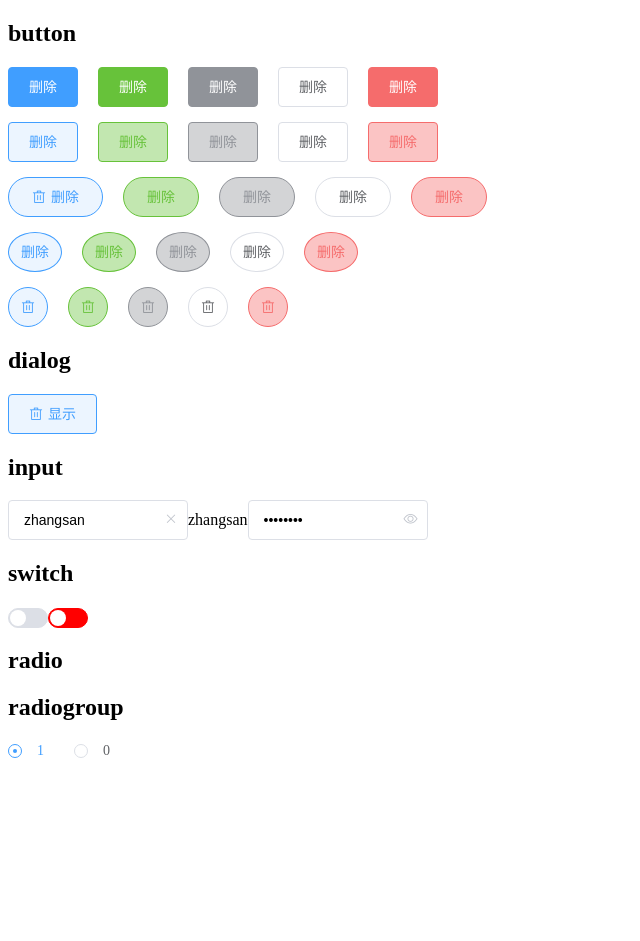
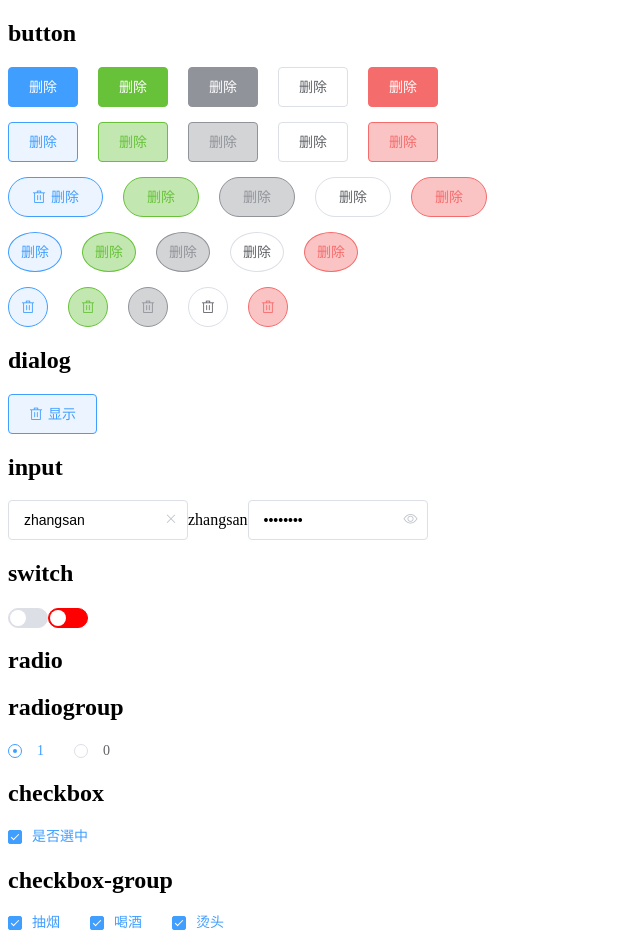
Before and after one commit to cuehuabuleng/tex-ui, a Vue app: page / in a window 1280 px wide. Shown: the whole page, without its empty margins (0-640 px from the left). Before the commit the page ends 800 px from the top, so only its background shows below. Built offline with nearby package versions, Linux system fonts and the light colour scheme.

Commit message:
feat:checkbox和checkboxgroup组件封装完毕

```diff
--- a/src/App.vue
+++ b/src/App.vue
@@ -101,6 +101,16 @@
     <tex-radio label="1"></tex-radio>
     <tex-radio label="0"></tex-radio>
   </tex-radiogroup>
+
+  <h2>checkbox</h2>
+  <tex-checkbox v-model:value="active"> 是否選中 </tex-checkbox>
+
+  <h2>checkbox-group</h2>
+  <tex-checkgroup v-model:value="hobby">
+    <tex-checkbox label="抽烟"></tex-checkbox>
+    <tex-checkbox label="喝酒"></tex-checkbox>
+    <tex-checkbox label="烫头"></tex-checkbox>
+  </tex-checkgroup>
 </template>
 
 <script>
@@ -111,6 +121,8 @@ export default {
       modelValue: "zhangsan",
       modleActive: false,
       value: "1",
+      active: true,
+      hobby:['抽烟', '喝酒','烫头']
     };
   },
   methods: {
@@ -122,6 +134,12 @@ export default {
     value() {
       console.log(this.value);
     },
+    active() {
+      console.log(this.active);
+    },
+    hobby(){
+      console.log('hobby', this.hobby)
+    }
   },
 };
 </script>
--- /dev/null
+++ b/src/components/checkbox-group.vue
@@ -0,0 +1,23 @@
+<template>
+  <div class="tex-checkbox-group">
+    <slot></slot>
+  </div>
+</template>
+<script>
+export default {
+  name: "TexCheckgroup",
+  props: {
+    value: {
+      type: Array,
+      default: null,
+    },
+  },
+  provide(){
+      return{
+          CheckboxGroup:this
+      }
+  }
+};
+</script>
+<style lang="less" scoped>
+</style>
--- /dev/null
+++ b/src/components/checkbox.vue
@@ -0,0 +1,147 @@
+<template>
+  <label class="tex-checkbox" :class="{ 'is-checked': ischecked }">
+    <span class="tex-checkbox_input">
+      <span class="tex-checkbox_inner"></span>
+      <input
+        type="checkbox"
+        class="tex-checkbox_original"
+        :name="name"
+        :value="label"
+        v-model="model"
+      />
+    </span>
+    <span class="tex-checkbox_label">
+      <slot>{{ label }}</slot>
+    </span>
+  </label>
+</template>
+
+<script>
+export default {
+  name: "TexCheckbox",
+  inject: {
+    CheckboxGroup: {
+      default: "",
+    },
+  },
+  computed: {
+    //   这里的model 的作用就是 根据是否有group包裹 绑定不同的值  然后返回给外部或者调用外部的值
+    model: {
+      get() {
+        return this.isGroup ? this.CheckboxGroup.value : this.value;
+      },
+      set(value) {
+        this.isGroup
+          ? this.CheckboxGroup.$emit("update:value", value)
+          : this.$emit("update:value", value);
+      },
+    },
+
+    // 可以判断是否有group包裹
+    isGroup() {
+      return !!this.CheckboxGroup;
+    },
+    ischecked() {
+      // 如果是group包裹， 判断label是否在model中
+      // 如果没有group包裹，直接使用model
+      return this.isGroup ? this.model.includes(this.label) : this.model;
+    },
+  },
+  props: {
+    //   这里的value是在单个checkbox使用的时候 起作用 true/false
+    // 上面input绑定的value就是在多个checkbox组合时起作用 因为选中的时候，就是选中input中的value
+    value: {
+      type: Boolean,
+      default: false,
+    },
+    name: {
+      type: String,
+      default: "",
+    },
+    label: {
+      type: String,
+      default: "",
+    },
+  }
+};
+</script>
+
+<style lang="less" scoped>
+.tex-checkbox {
+  color: #606266;
+  font-weight: 500;
+  font-size: 14px;
+  position: relative;
+  cursor: pointer;
+  display: inline-block;
+  white-space: nowrap;
+  user-select: none;
+  margin-right: 30px;
+  .tex-checkbox_input {
+    white-space: nowrap;
+    cursor: pointer;
+    outline: none;
+    display: inline-block;
+    line-height: 1;
+    position: relative;
+    vertical-align: middle;
+    .tex-checkbox_inner {
+      display: inline-block;
+      position: relative;
+      border: 1px solid #dcdfe6;
+      border-radius: 2px;
+      box-sizing: border-box;
+      width: 14px;
+      height: 14px;
+      background-color: #fff;
+      z-index: 1;
+      transition: border-color 0.25s cubic-bezier(0.71, -0.46, 0.29, 1.46),
+        background-color 0.25s cubic-bezier(0.71, -0.46, 0.29, 1.46);
+      &:after {
+        box-sizing: content-box;
+        content: "";
+        border: 1px solid #fff;
+        border-left: 0;
+        border-top: 0;
+        height: 7px;
+        left: 4px;
+        position: absolute;
+        top: 1px;
+        transform: rotate(45deg) scaleY(0);
+        width: 3px;
+        transition: transform 0.15s ease-in 0.05s;
+        transform-origin: center;
+      }
+    }
+    .tex-checkbox_original {
+      opacity: 0;
+      outline: none;
+      position: absolute;
+      margin: 0;
+      width: 0;
+      height: 0;
+      z-index: -1;
+    }
+  }
+  .tex-checkbox_label {
+    display: inline-block;
+    padding-left: 10px;
+    line-height: 19px;
+    font-size: 14px;
+  }
+  &.is-checked {
+    .tex-checkbox_input {
+      .tex-checkbox_inner {
+        background-color: #409eff;
+        border-color: #409eff;
+        &::after {
+          transform: rotate(45deg) scaleY(1);
+        }
+      }
+    }
+    .tex-checkbox_label {
+      color: #409eff;
+    }
+  }
+}
+</style>
--- a/src/components/radio.vue
+++ b/src/components/radio.vue
@@ -51,10 +51,7 @@ export default {
     isGroup() {
       return !!this.RadioGroup.value;
     },
-  },
-  mounted() {
-    console.log("RadioGroup", this.RadioGroup.value);
-  },
+  }
 };
 </script>
 <style lang="less" scoped>
--- a/src/main.js
+++ b/src/main.js
@@ -6,6 +6,8 @@ import TexInput from './components/input.vue'
 import TexSwitch from './components/switch.vue'
 import TexRadio from './components/radio.vue'
 import TexRadiogroup from './components/radio-group.vue'
+import TexCheckbox from './components/checkbox.vue'
+import TexCheckgroup from './components/checkbox-group.vue'
 
 import './assets/fonts/font.less'
 const app = createApp(App)
@@ -16,6 +18,8 @@ app.component(TexInput.name, TexInput)
 app.component(TexSwitch.name, TexSwitch)
 app.component(TexRadio.name, TexRadio)
 app.component(TexRadiogroup.name, TexRadiogroup)
+app.component(TexCheckbox.name, TexCheckbox)
+app.component(TexCheckgroup.name, TexCheckgroup)
 
 
 app.mount('#app')
```
